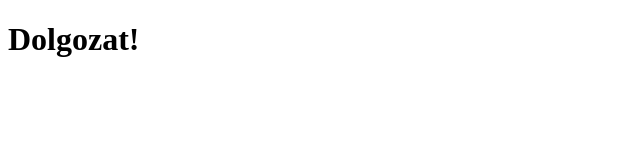
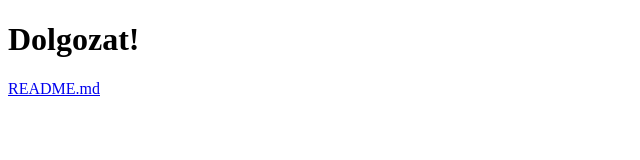
Before and after one commit to lebrooonjemas/Dolgozat, a plain HTML site: page index.html in a window 1280 px wide. Shown: the whole page, without its empty margins (0-640 px from the left). Drawn offline with Linux system fonts and the light colour scheme.

Commit message:
Update index.html

```diff
--- a/index.html
+++ b/index.html
@@ -7,5 +7,6 @@
 </head>
 <body>
     <h1>Dolgozat!</h1>
+    <a href="./README.md target="_blank">README.md</a>
 </body>
 </html>
```
